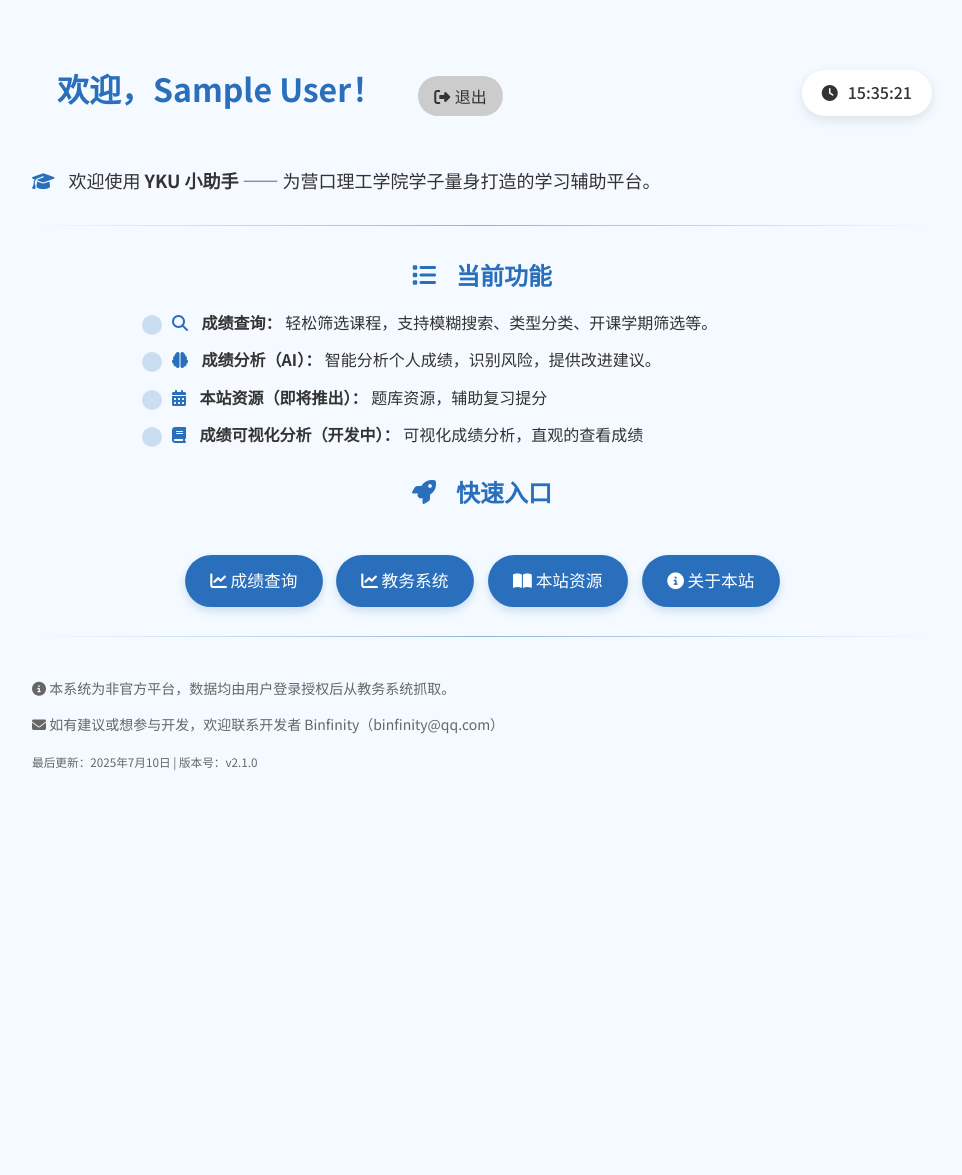
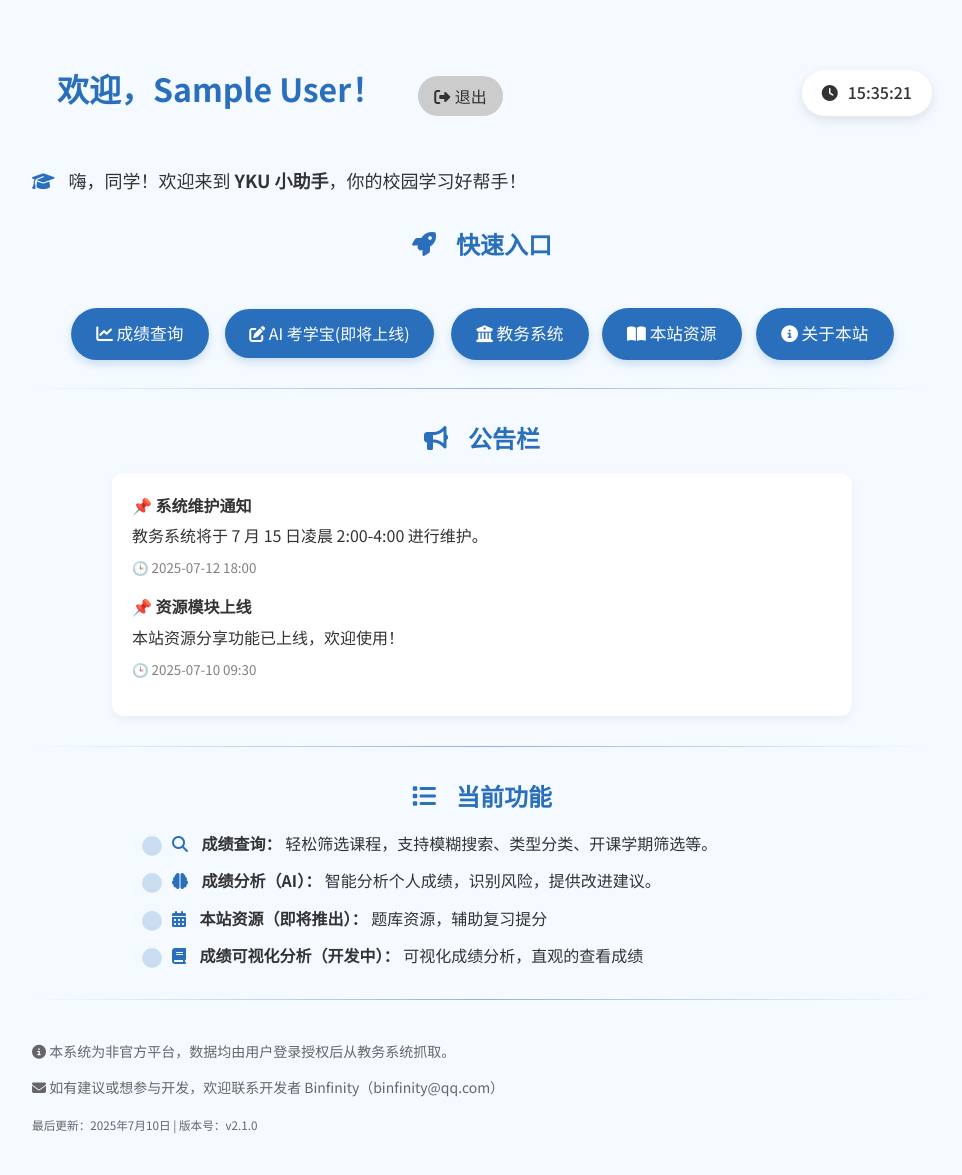
Before and after one commit to AaaBinfinity/yku_helper, a Flask app: page /home in a window 1280 px wide. Shown: the whole page, without its empty margins (158-1120 px from the left). Before the commit the page ends 771 px from the top, so only its background shows below. Run offline with Flask 3, Linux system fonts and the light colour scheme; the visitor is signed in with stand-in values (Sample User, id 1).

Commit message:
格式化代码

```diff
--- a/app/routes.py
+++ b/app/routes.py
@@ -1,7 +1,7 @@
 import os
 import logging
 from flask import Blueprint, abort, flash, render_template, request, redirect, send_from_directory, url_for, session, jsonify
-
+from datetime import datetime
 from app.utils.resources import add_resource, get_all_resources, get_resource_by_id
 from .utils.session_handler import login_and_get_session, get_captcha_base64
 from .utils.grade_parser import get_grades
@@ -222,3 +222,27 @@ def upload_resource():
         return redirect(url_for("main.show_resources"))
 
     return render_template("upload_resource.html")
+
+# ========== 公告相关 ==========
+announcements = [
+    {
+        "id": 1,
+        "title": "系统维护通知",
+        "content": "教务系统将于 7 月 15 日凌晨 2:00-4:00 进行维护。",
+        "timestamp": "2025-07-12 18:00"
+    },
+    {
+        "id": 2,
+        "title": "资源模块上线",
+        "content": "本站资源分享功能已上线，欢迎使用！",
+        "timestamp": "2025-07-10 09:30"
+    }
+]
+
+@main.route('/api/announcements')
+def get_announcements():
+    return jsonify({
+        "code": 0,
+        "message": "success",
+        "data": announcements
+    })
--- a/app/templates/home.html
+++ b/app/templates/home.html
@@ -1,5 +1,6 @@
 <!DOCTYPE html>
 <html lang="zh">
+
 <head>
     <meta charset="UTF-8">
     <title>欢迎页面</title>
@@ -50,7 +51,7 @@
             background: white;
             padding: 10px 20px;
             border-radius: 30px;
-            box-shadow: 0 4px 12px rgba(0,0,0,0.1);
+            box-shadow: 0 4px 12px rgba(0, 0, 0, 0.1);
             font-weight: 500;
             display: flex;
             align-items: center;
@@ -101,7 +102,7 @@
         hr {
             border: 0;
             height: 1px;
-            background-image: linear-gradient(to right, rgba(0,0,0,0), rgba(42, 111, 187, 0.5), rgba(0,0,0,0));
+            background-image: linear-gradient(to right, rgba(0, 0, 0, 0), rgba(42, 111, 187, 0.5), rgba(0, 0, 0, 0));
             margin: 30px 0;
         }
 
@@ -161,8 +162,13 @@
 
         /* Animations */
         @keyframes fadeIn {
-            from { opacity: 0; }
-            to { opacity: 1; }
+            from {
+                opacity: 0;
+            }
+
+            to {
+                opacity: 1;
+            }
         }
 
         @keyframes slideUp {
@@ -170,6 +176,7 @@
                 opacity: 0;
                 transform: translateY(20px);
             }
+
             to {
                 opacity: 1;
                 transform: translateY(0);
@@ -181,9 +188,17 @@
         }
 
         @keyframes pulse {
-            0% { transform: scale(1); }
-            50% { transform: scale(1.05); }
-            100% { transform: scale(1); }
+            0% {
+                transform: scale(1);
+            }
+
+            50% {
+                transform: scale(1.05);
+            }
+
+            100% {
+                transform: scale(1);
+            }
         }
 
         /* Responsive */
@@ -209,6 +224,7 @@
         }
     </style>
 </head>
+
 <body>
     <div class="container">
         <div class="header-wrapper">
@@ -227,9 +243,47 @@
 
         <p class="welcome-text">
             <i class="fas fa-graduation-cap feature-icon"></i>
-            欢迎使用 <strong>YKU 小助手</strong> —— 为营口理工学院学子量身打造的学习辅助平台。
+            嗨，同学！欢迎来到 <strong>YKU 小助手</strong>，你的校园学习好帮手！
         </p>
 
+        <h2><i class="fas fa-rocket feature-icon"></i> 快速入口</h2>
+        <div class="quick-actions">
+            <a href="{{ url_for('main.grades') }}" class="btn pulse">
+                <i class="fas fa-chart-line"></i> 成绩查询
+            </a>
+            <a href="#" class="btn">
+                <i class="fas fa-edit"></i> AI 考学宝(即将上线)
+            </a>
+
+            <a href="https://jwgl.yku.edu.cn/jsxsd/" class="btn pulse" target="_blank" rel="noopener noreferrer">
+                <i class="fas fa-university"></i> 教务系统
+            </a>
+
+            <a href="{{ url_for('main.show_resources') }}" class="btn pulse">
+                <i class="fas fa-book-open"></i> 本站资源
+            </a>
+
+
+
+            <a href="{{ url_for('main.about') }}" class="btn pulse">
+                <i class="fas fa-info-circle"></i> 关于本站
+            </a>
+        </div>
+
+
+        <hr>
+        <h2><i class="fas fa-bullhorn feature-icon"></i> 公告栏</h2>
+        <div id="announcement-area" style="
+    background-color: white;
+    padding: 20px;
+    border-radius: 12px;
+    box-shadow: 0 4px 10px rgba(0,0,0,0.05);
+    max-width: 700px;
+    margin: 0 auto 30px;
+    animation: fadeIn 1s ease-out;
+">
+            <p>📢 正在加载公告...</p>
+        </div>
         <hr>
 
         <h2><i class="fas fa-list feature-icon"></i> 当前功能</h2>
@@ -248,28 +302,9 @@
             </li>
             <li>
                 <i class="fas fa-book feature-icon"></i>
-                <strong> 成绩可视化分析（开发中）：</strong>  可视化成绩分析，直观的查看成绩
+                <strong> 成绩可视化分析（开发中）：</strong> 可视化成绩分析，直观的查看成绩
             </li>
         </ul>
-
-        <h2><i class="fas fa-rocket feature-icon"></i> 快速入口</h2>
-<div class="quick-actions">
-    <a href="{{ url_for('main.grades') }}" class="btn pulse">
-        <i class="fas fa-chart-line"></i> 成绩查询
-
-    </a>
-    <a href="https://jwgl.yku.edu.cn/jsxsd/" class="btn pulse">
-        <i class="fas fa-chart-line"></i> 教务系统
-    </a>
-    <a href="{{ url_for('main.show_resources') }}" class="btn pulse">
-    <i class="fas fa-book-open"></i> 本站资源
-</a>
-
-    <a href="{{ url_for('main.about') }}" class="btn pulse">
-        <i class="fas fa-info-circle"></i> 关于本站
-    </a>
-</div>
-
         <hr>
 
         <div class="footer">
@@ -279,12 +314,39 @@
             <p>
                 <i class="fas fa-envelope"></i> 如有建议或想参与开发，欢迎联系开发者 Binfinity（binfinity@qq.com）
             </p>
-                <small>最后更新：2025年7月10日 | 版本号：v2.1.0</small>
+            <small>最后更新：2025年7月10日 | 版本号：v2.1.0</small>
         </div>
     </div>
 
 
     <script>
+        fetch("/api/announcements")
+            .then(response => response.json())
+            .then(data => {
+                const container = document.getElementById("announcement-area");
+                container.innerHTML = ""; // 清空原内容
+
+                if (data.code === 0 && data.data.length > 0) {
+                    data.data.forEach(item => {
+                        const block = document.createElement("div");
+                        block.style.marginBottom = "15px";
+                        block.innerHTML = `
+          <strong>📌 ${item.title}</strong>
+          <p style="margin: 5px 0;">${item.content}</p>
+          <small style="color: gray;">🕒 ${item.timestamp}</small>
+        `;
+                        container.appendChild(block);
+                    });
+                } else {
+                    container.innerHTML = "<p>暂无公告。</p>";
+                }
+            })
+            .catch(error => {
+                document.getElementById("announcement-area").innerHTML =
+                    "<p>公告加载失败。</p>";
+                console.error("公告加载错误:", error);
+            });
+
         // Clock function
         function updateClock() {
             const now = new Date();
@@ -302,7 +364,7 @@
         updateClock(); // Initial call
 
         // Add animation to features on scroll
-        document.addEventListener('DOMContentLoaded', function() {
+        document.addEventListener('DOMContentLoaded', function () {
             const features = document.querySelectorAll('li');
 
             const observer = new IntersectionObserver((entries) => {
@@ -322,4 +384,5 @@
         });
     </script>
 </body>
+
 </html>
--- a/app/templates/resources.html
+++ b/app/templates/resources.html
@@ -40,12 +40,10 @@
         ⚠️ <strong>资源说明：</strong><br>
         本页面提供了本站收集的各类学习资源，包括课程资料、电子书籍等。<br>
         资源可能会随时更新或删除，请及时下载保存。<br>
-        <strong>注意：</strong>由于资源数量较多，页面加载可能需要一些时间。<br>
         <strong>免责声明：</strong>本站资源仅供学习交流使用，未经授权请勿用于商业用途。<br>
         <strong>友情提示：</strong> 本站资源均为用户自愿分享，本站不对资源的合法性和完整性负责。<br><br><br>
         由于本站暂未配置SSL证书，下载资源时可能会触发浏览器的安全提醒，点击保留文件即可<br><br>
         <strong>温馨提示：</strong>如果您有任何资源分享或建议，请通过binfinity@qq.com与我们联系。<br>
-
     </div>
 <h3>当前处于测试阶段，加载可能缓慢或存在问题，敬请谅解。</h3>
     {% for item in resources.data %}
--- a/app/templates/upload_resource.html
+++ b/app/templates/upload_resource.html
@@ -1,9 +1,11 @@
 <!DOCTYPE html>
 <html lang="zh">
+
 <head>
     <meta charset="UTF-8">
     <title>上传资源</title>
 </head>
+
 <body>
     <h1>📤 上传新资源</h1>
     <form method="post">
@@ -14,4 +16,5 @@
         <button type="submit">提交</button>
     </form>
 </body>
+
 </html>
```
Also changed, not shown: app/templates/about.html (+7 -2 lines), app/templates/grades.html (+25 -14 lines), app/templates/login.html (+18 -7 lines), app/utils/askai.py (+8 -0 lines), app/utils/resources.py (+26 -1 lines), app/utils/session_handler.py (+7 -0 lines), README.md.
